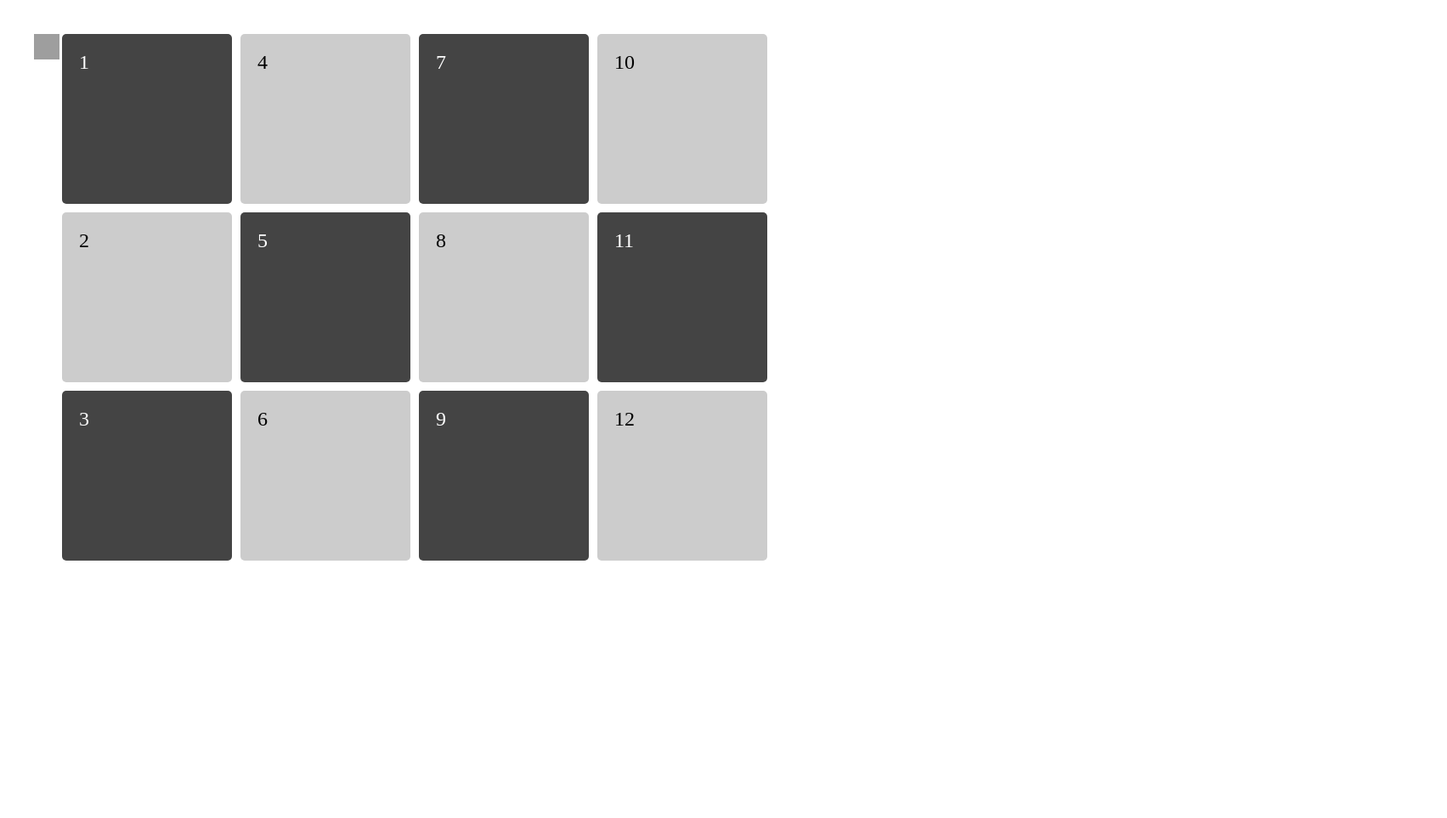
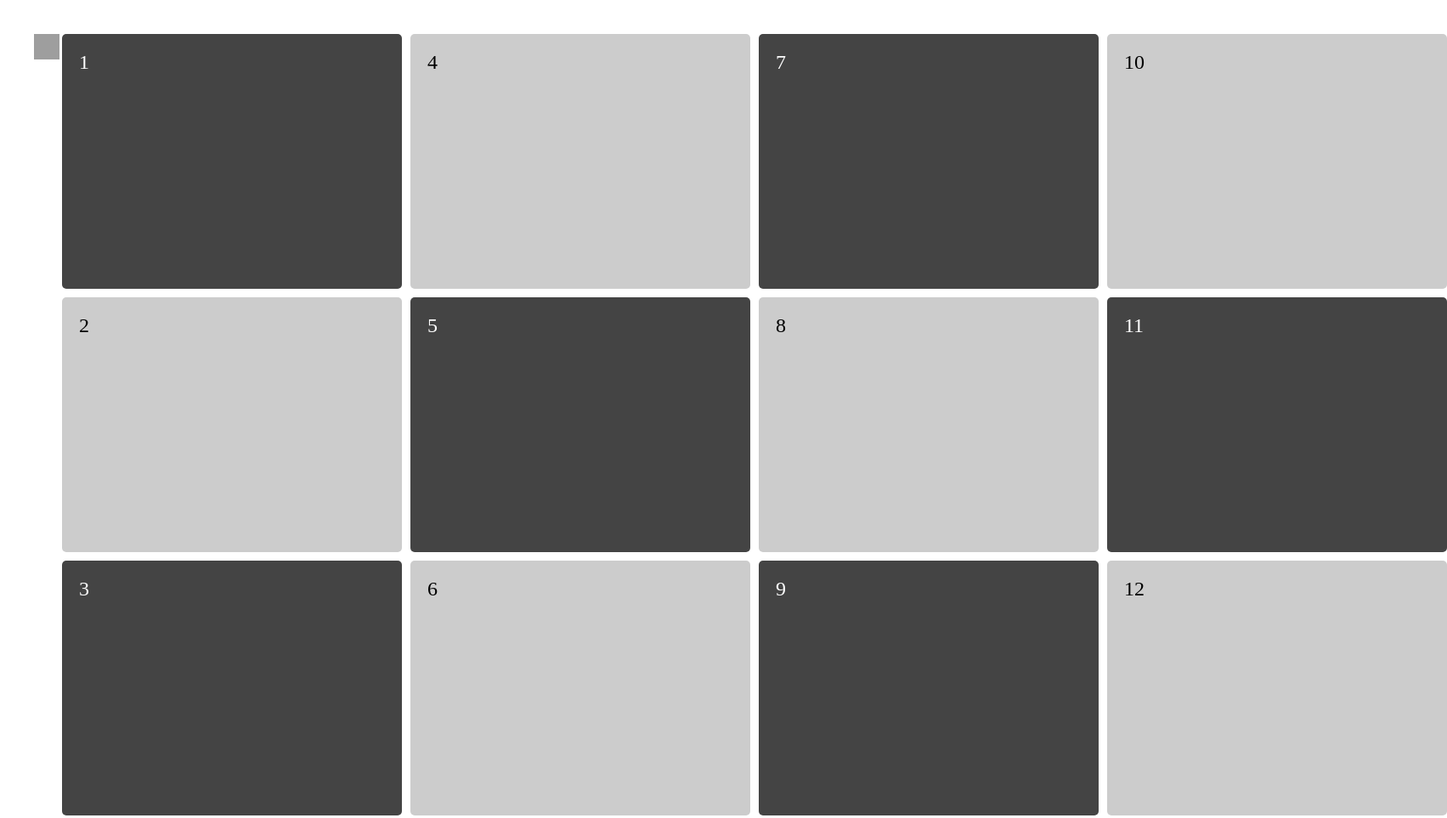
Before and after one commit to Orange-object/UPS-eBike, a plain HTML site: page index3.html in a window 1280 px wide. Shown: the whole page at 85% size, 1703 px wide, since content can reach past the window. Before the commit the page ends 800 px from the top, so only its background shows below. Drawn offline with Linux system fonts and the light colour scheme; grey boxes are pictures that could not be loaded.

Commit message:
Update giggle.css

```diff
--- a/giggle.css
+++ b/giggle.css
@@ -19,7 +19,7 @@ body {
   width: 600px;
   display: grid;
   grid-gap: 10px;
-  grid-template-columns: repeat(6, 200px);
-  grid-template-rows: 200px 200px 200px;
+  grid-template-columns: repeat(6, 400px);
+  grid-template-rows: 300px 300px 300px;
   grid-auto-flow: column;
 }
```
